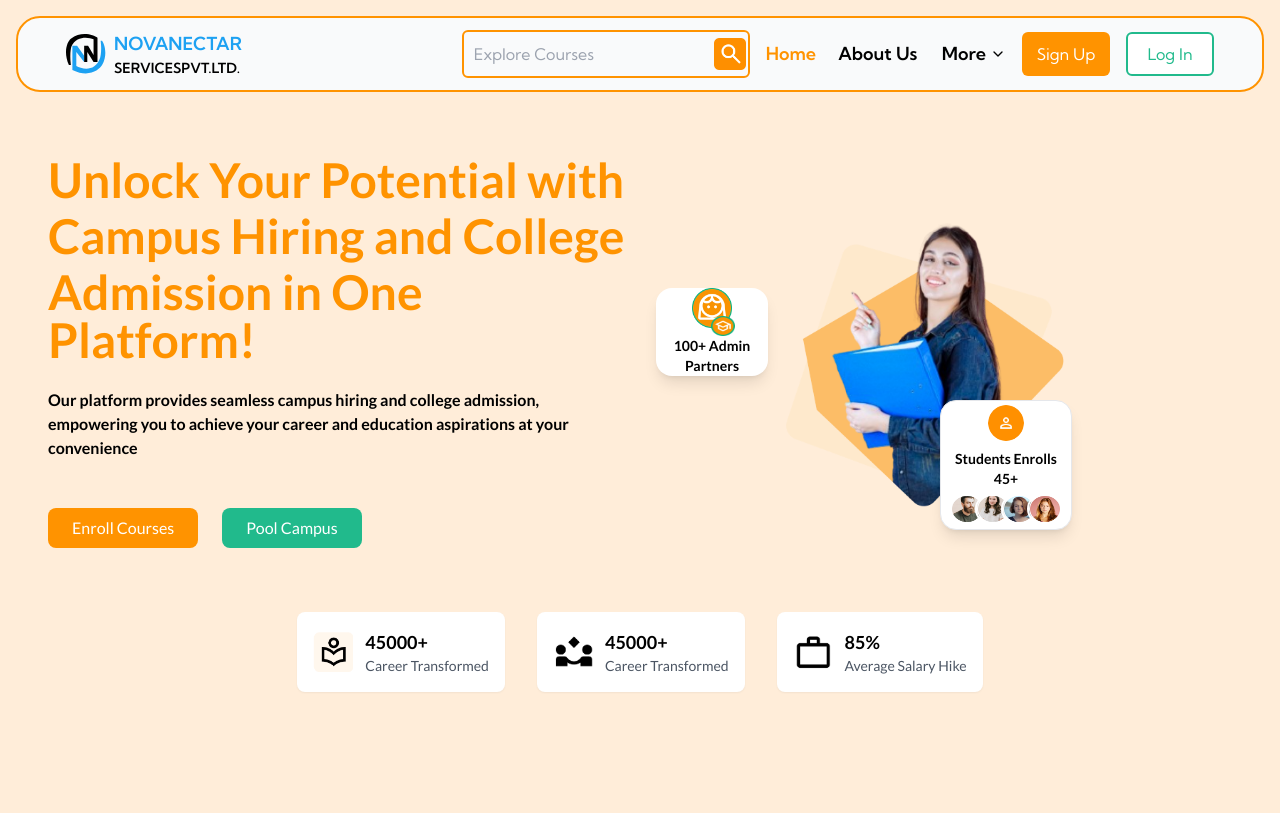
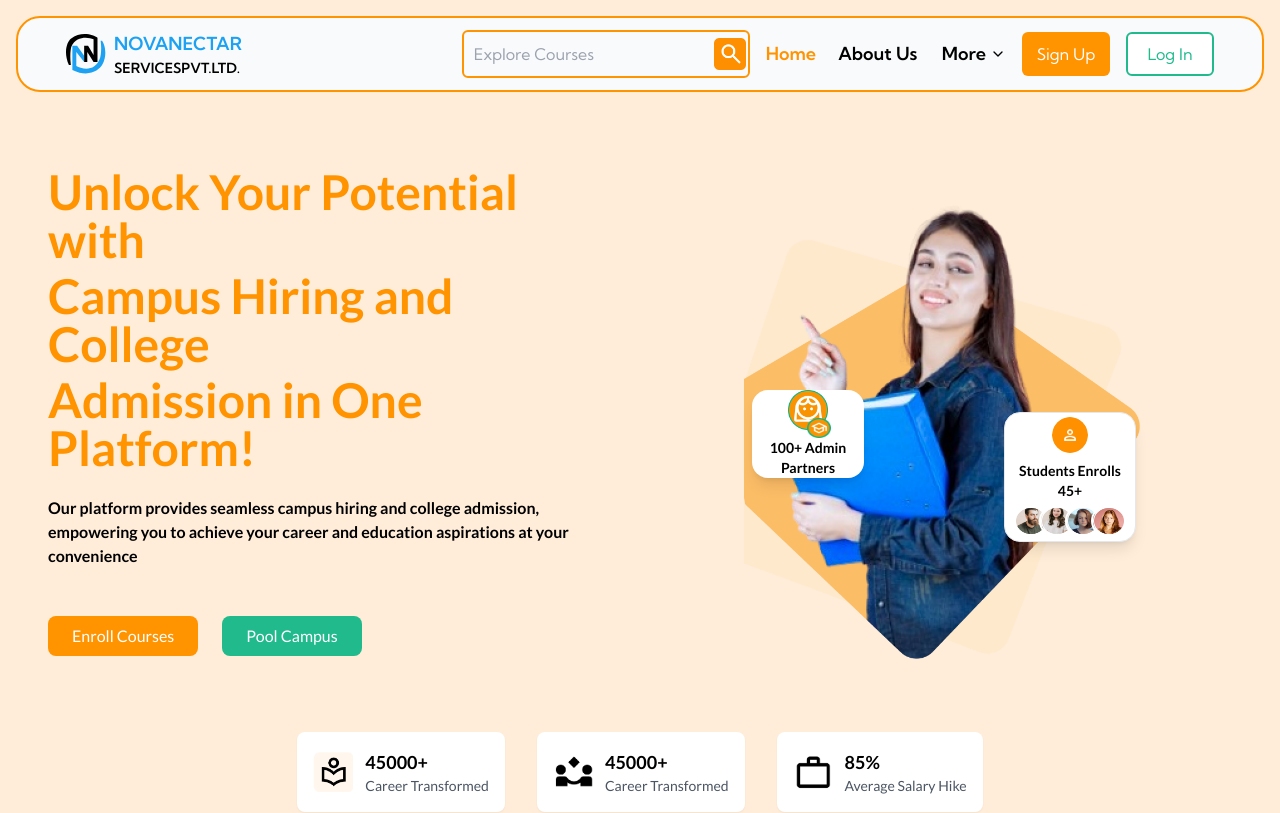
Before and after one commit to AkshitNa/AdminPoolCampus, a React (Vite) app: page /AdminConnect in a window 1280 px wide. Shown: the top 813 px of the page. Built offline with nearby package versions, Linux system fonts and the light colour scheme.

Commit message:
Images 123

```diff
--- a/src/AdminConnectComponents/Home/HomePageImg.jsx
+++ b/src/AdminConnectComponents/Home/HomePageImg.jsx
@@ -10,20 +10,20 @@ export const HomePageImg = () => {
   return (
     <div className="bg-orange-light min-h-screen md:min-h-0 md:h-auto font-lato py-8 md:py-12">
       {/* Hero Section */}
-
-      <div className="grid grid-cols-1 md:grid-cols-2 xl:grid-cols-2 items-center justify-center gap-5 px-4 md:px-8 lg:px-12">
-        {/* Text Content */}
+      <div className="container mx-auto px-4 md:px-8 lg:px-12">
+        <div className="grid grid-cols-1 md:grid-cols-2 gap-8 items-center">
+          {/* Left Side - Text Content */}
           <div className="flex flex-col order-2 md:order-1">
             <div className="text-2xl sm:text-3xl md:text-4xl lg:text-5xl text-center md:text-left text-btn-yellow font-semibold space-y-2">
               <p>Unlock Your Potential with</p>
               <p>Campus Hiring and College</p>
-            <p>Admission in One Platform! </p>
+              <p>Admission in One Platform!</p>
             </div>
 
             <div className="text-sm sm:text-base text-black font-semibold my-3 md:my-6 text-center md:text-left max-w-xl">
-            Our platform provides seamless campus hiring and college admission,
-            empowering you to achieve your career and education aspirations at
-            your convenience
+              Our platform provides seamless campus hiring and college
+              admission, empowering you to achieve your career and education
+              aspirations at your convenience
             </div>
 
             <div className="flex flex-col sm:flex-row justify-center md:justify-start gap-4 sm:gap-6 mt-6">
@@ -36,23 +36,36 @@ export const HomePageImg = () => {
             </div>
           </div>
 
-        {/* Image */}
-        <div className="flex justify-center order-1 md:order-2">
-          <div className="absolute right-[16rem] md:top-[18rem] md:right-[32rem]">
+          {/* Right Side - Images */}
+          <div className="order-1 md:order-2">
+            <div className="relative w-full">
+              {/* Main Image Container */}
+              <div className="grid grid-cols-3 items-center">
+                {/* Left Image */}
+                <div className="relative col-span-1 flex justify-center z-10">
+                  <div className="transform translate-x-1/5 translate-y-1/5 md:translate-x-1/4 md:translate-y-1/4 lg:translate-x-1/3 lg:translate-y-1/5 xl:translate-x-1/2 xl:translate-y-1/4">
                     <AdminPartners />
                   </div>
+                </div>
 
-          <div>
+                {/* Center Image */}
+                <div className="relative col-span-1 flex justify-center">
                   <img
                     src={student}
                     alt="Student"
-              className="h-48 sm:h-64 md:h-72 lg:h-80 object-contain"
+                    className="max-w-[25rem] h-56 sm:h-72 md:h-96 lg:h-[28rem] xl:h-[32rem] object-cover"
                   />
                 </div>
-          <div className="absolute top-[15rem] right-[2rem] md:top-[25rem] md:right-[13rem]">
+
+                {/* Right Image */}
+                <div className="relative col-span-1 flex justify-center">
+                  <div className="transform -translate-x-1/4 md:translate-x-1/5 md:translate-y-1/2 lg:translate-x-1/3 lg:translate-y-1/5 xl:-translate-x-1/2 xl:translate-y-1/2">
                     <EnrollStudents />
                   </div>
-
+                </div>
+              </div>
+            </div>
+          </div>
         </div>
       </div>
 
@@ -100,5 +113,3 @@ export const HomePageImg = () => {
     </div>
   );
 };
-
-export default HomePageImg;
--- a/tailwind.config.js
+++ b/tailwind.config.js
@@ -26,9 +26,13 @@ module.exports = {
         'form-light-black': '#040404'
       },
       screens: {
+        'vvvs': '375px',
+        'vvs': '340px', // Custom breakpoint
         'ssm': '921px', // Custom breakpoint
         'mdx': '700px',
         'csm': '765px', // Custom breakpoint
+        "3xl": "1800px", // Custom 3xl breakpoint
+        "4xl": "2200px", // Custom 4xl breakpoint
       },
     },
   },
```
Lines whose indentation alone changed are shown as unchanged.
